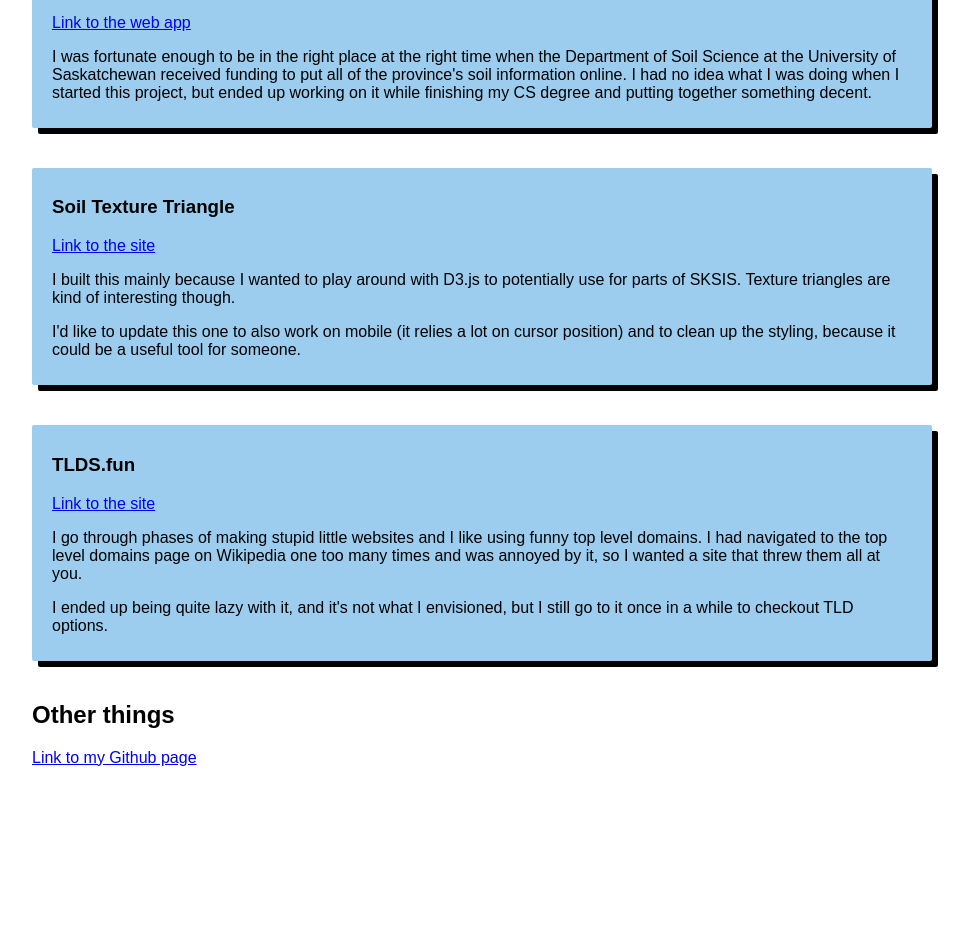
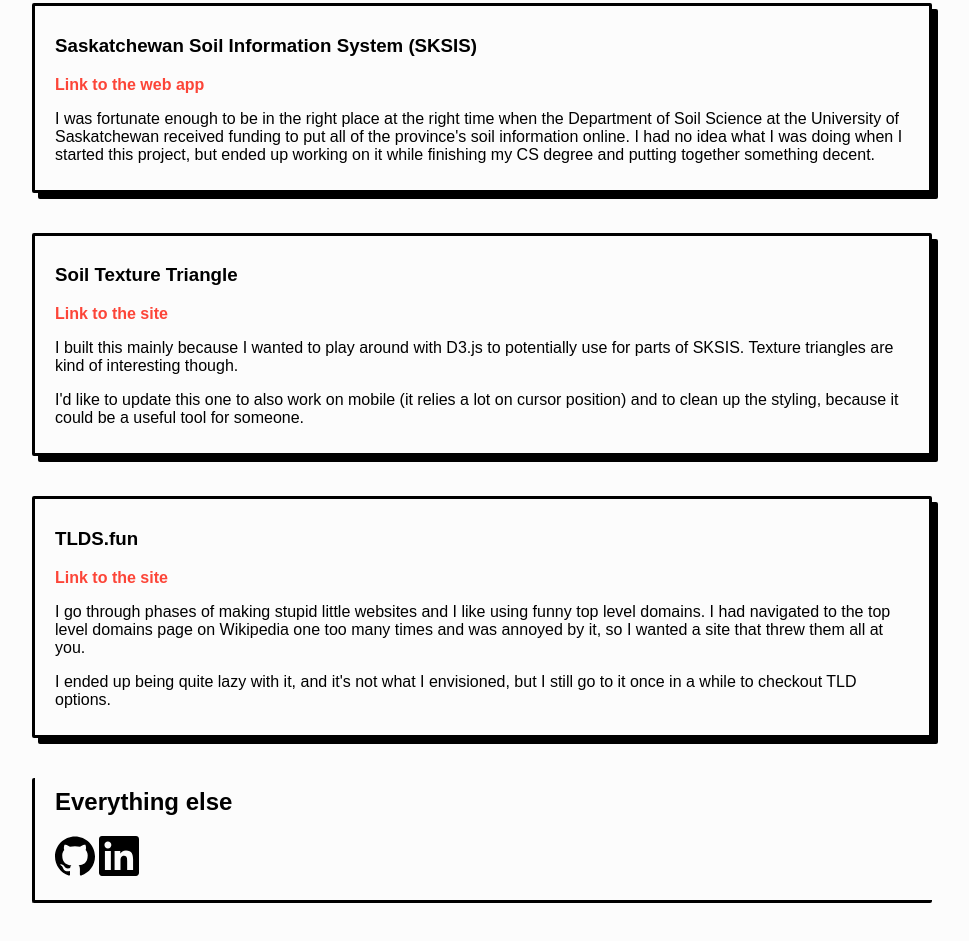
Before and after one commit to kentwalters/kentwalters.com, a website: page index.html in a window 1280 px wide. Shown: the part 461-1402 px from the top of the page, without its empty margins (158-1127 px from the left). Before the commit the page ends 1236 px from the top, so only its background shows below. Drawn offline with Linux system fonts and the light colour scheme.

Commit message:
Update box styling.

```diff
--- a/css/styles.css
+++ b/css/styles.css
@@ -4,6 +4,7 @@
 
 body {
     font-family: Arial;
+    background-color: #fcfcfc;
 }
 
 .width-wrapper {
@@ -13,10 +14,48 @@ body {
 
 section {
     margin: 40px 0 40px 0;
-    background: #9ccdee;
+    background: #fcfcfc;
     padding: 10px 20px 10px 20px;
     -webkit-box-shadow: 6px 6px 0px black;
     -moz-box-shadow: 6px 6px 0px black;
     box-shadow: 6px 6px 0px black;
     border-radius: 2px;
+    border-color: #000;
+    border-style: solid;
 }
+
+#title-box {
+    border-right: black solid;
+    border-top: black solid;
+    margin-top: 50px;
+    border-radius: 2px;
+}
+
+#footer-box {
+    border-bottom: black solid;
+    border-left: black solid;
+    margin-bottom: 50px;
+    border-radius: 2px;
+    padding: 10px 20px 20px 20px;
+
+    /*box-shadow: -6px 6px 10px #fc4538;*/
+}
+
+#footer-box h2 {
+    margin-top: 0px;
+}
+
+.icon {
+    width: 40px;
+    height: 40px;
+}
+
+a {
+    color: #fc4538;
+    font-weight: bold;
+    text-decoration: none;
+}
+
+a:hover {
+    text-decoration: black underline;
+}
--- a/index.html
+++ b/index.html
@@ -12,9 +12,12 @@
 
 <body>
     <div class="width-wrapper">
-        <h1>Kent Walters</h1>
+        <div id="title-box">
+            <h1>Kent Walters</h1>
 
-        <h2>Some things I've made:</h2>
+            <h2>Some things I've made:</h2>
+        </div>
+
 
         <section>
             <h3>Canadian System of Soil Classification iOS App</h3>
@@ -46,8 +49,13 @@
             <p>I ended up being quite lazy with it, and it's not what I envisioned, but I still go to it once in a while to checkout TLD options. </p>
         </section>
 
-        <h2>Other things</h2>
-        <a href="https://github.com/kentwalters">Link to my Github page</a>
+        <div id="footer-box">
+            <h2>Everything else</h2>
+            <a href="https://github.com/kentwalters"><img class="icon" src="assets/github.svg"></a>
+            <a href="https://www.linkedin.com/in/kent-walters-profile/"><img class="icon" src="assets/linkedin.svg"></a>
+
+        </div>
+
     </div>
 </body>
 
```
Also changed, not shown: assets/github.svg (added), assets/linkedin.svg (added).
